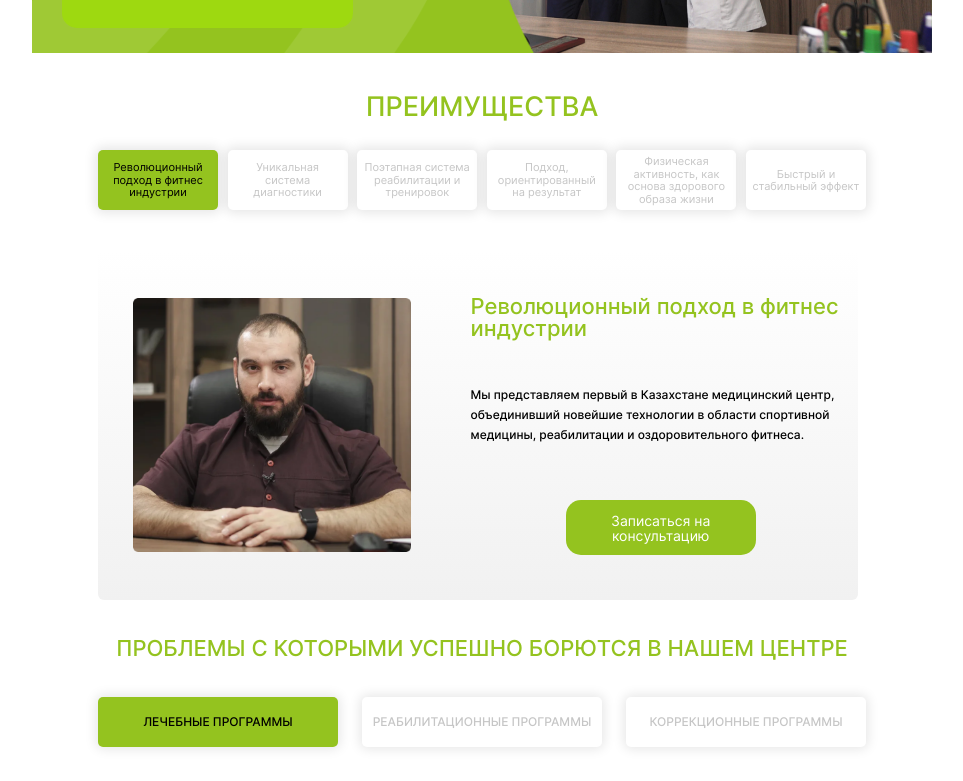
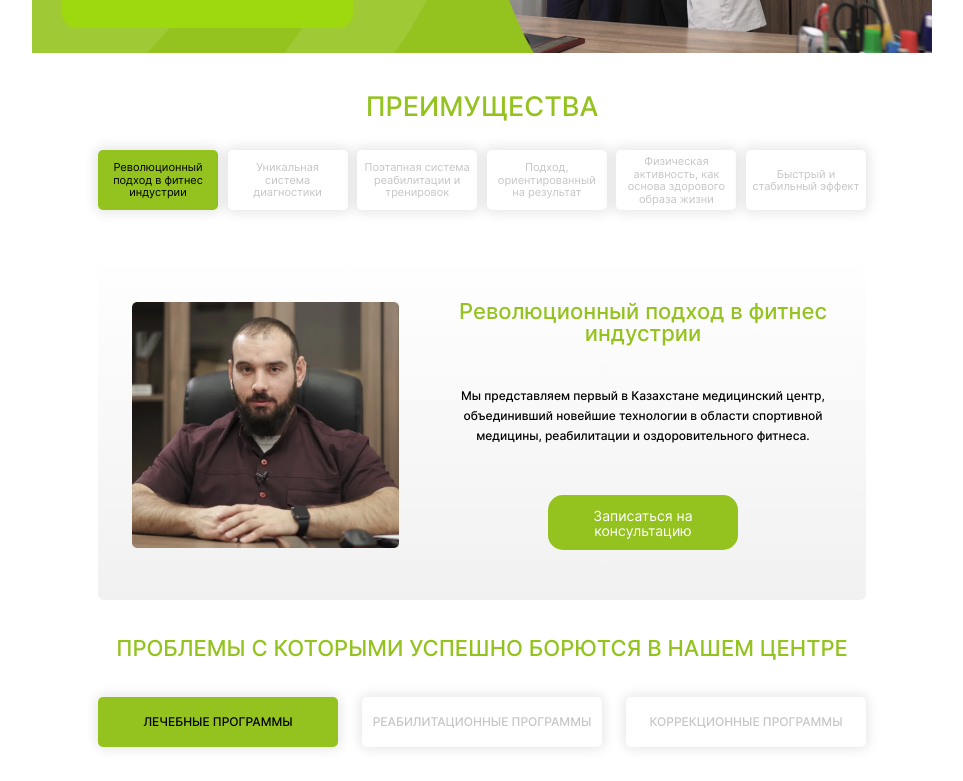
Before and after one commit to The-Mechanical-Ocean/doctor-lending, a React (Create React App) app: page / in a window 1280 px wide. Shown: the part 427-1208 px from the top of the page, without its empty margins (158-1121 px from the left). Built offline with nearby package versions, Linux system fonts and the light colour scheme.

Commit message:
fix padding card

```diff
--- a/src/components/Card/Card.css
+++ b/src/components/Card/Card.css
@@ -12,7 +12,7 @@
   display: flex;
   flex-direction: column;
   justify-content: space-between;
-  height: 400px;
+  height: 300px;
   margin-right: 1%;
   align-items: center;
 }
@@ -23,6 +23,7 @@
   flex-direction: column;
   justify-content: space-between;
   height: 200px;
+  text-align: center;
 }
 
 .card__image-container {
@@ -42,15 +43,15 @@
 .card__title {
   margin: 0;
   font-weight: 500;
-  font-size: 30px;
+  font-size: 27px;
   line-height: 32px;
   color: #94C31F;
 }
 
 .card__text {
-  margin: 0;
+  margin: 0 0 35px;
   font-weight: 500;
-  font-size: 22px;
+  font-size: 20px;
   line-height: 28px;
   width: 700px;
 }
@@ -92,8 +93,7 @@
 @media screen and (max-width: 1280px) {
   .card {
     height: 350px;
-    margin-right: 1%;
-    gap: 25px;
+    gap: 10px;
   }
 
   .card__text-container {
@@ -113,9 +113,9 @@
   }
 
   .card__info {
-    width: 50%;
-    height: 260px;
-    margin-right: 1%;
+    width: 70%;
+    height: 250px;
+    margin-right: 3%;
   }
 
   .card__image {
@@ -134,6 +134,7 @@
 
   .card__text {
     margin: 0;
+    padding-bottom: 1%;
     font-weight: 500;
     font-size: 12px;
     line-height: 20px;
@@ -167,8 +168,8 @@
   .card__info {
     text-align: center;
     width: 50%;
-    height: 250px;
-    margin-right: 4%;
+    height: 260px;
+    margin-right: 5%;
   }
 
   .card__title {
@@ -179,6 +180,7 @@
   .card__text {
     font-size: 11px;
     line-height: 18px;
+    padding-bottom: 0;
     width: 260px;
   }
 
```
